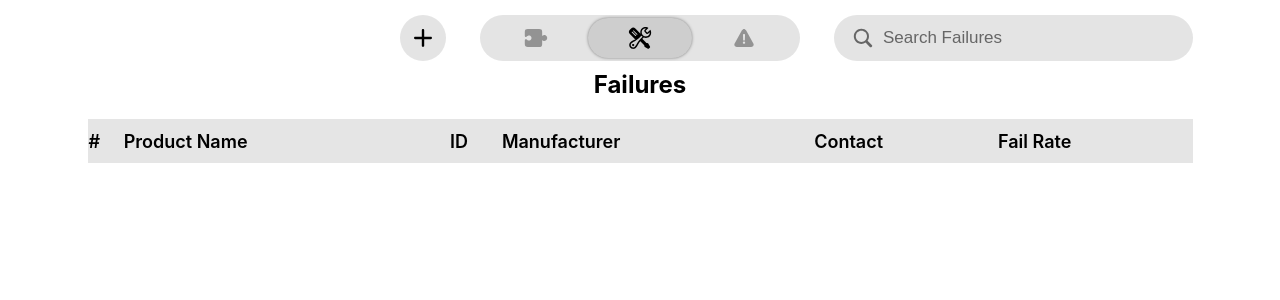
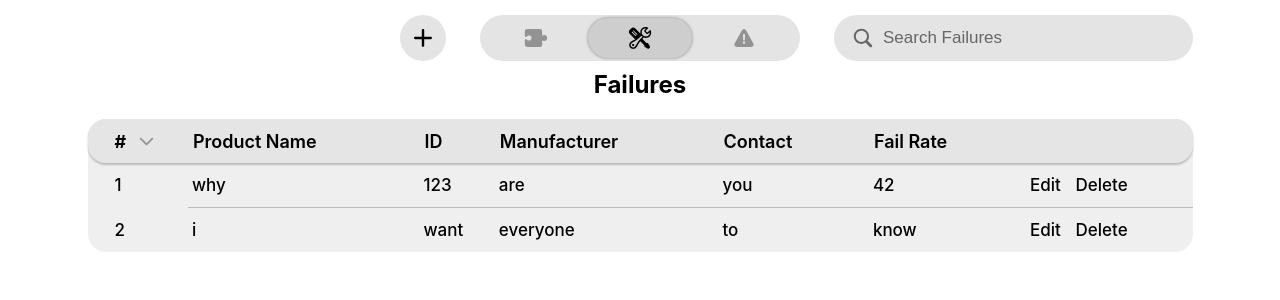
Before and after one commit to LegitMichel777/tesladata, a React (Create React App) app: page / in a window 1280 px wide. Shown: the top 300 px of the page. Built offline with nearby package versions, Linux system fonts and the light colour scheme.

Commit message:
Added functioning table view

```diff
--- a/src/App.css
+++ b/src/App.css
@@ -23,6 +23,7 @@
 .segmentedControlOptionSelected {
     background-color: #CECECE;
     box-shadow: 0 0 3px #7F7F7F;
+    z-index: 5;
 }
 .segmentedControlOptionDeselected:hover {
     background-color: #D7D7D7;
@@ -125,21 +126,3 @@
     width: 30px;
     height: 30px;
 }
-
-th {
-    font-size: 18px;
-    font-weight: 600;
-}
-
-#MainTable {
-    width: 100%;
-    margin-top: 20px;
-    border-collapse: collapse;
-}
-
-#TableHeader {
-    background-color: #E5E5E5;
-    height: 44px;
-    width: 100%;
-    text-align: left;
-}
--- a/src/App.js
+++ b/src/App.js
@@ -1,16 +1,49 @@
 import './App.css';
+import './Table.css';
 import React, { useState } from "react";
 import ComponentIcon from './icons/component.svg'
 import FailureIcon from './icons/failures.svg'
 import ModeIcon from './icons/modes.svg'
 import SearchIcon from './icons/magnifying.svg'
 import PlusIcon from './icons/plus.svg'
+import ArrowUp from './icons/arrowup.svg'
+import ArrowDown from './icons/arrowdown.svg'
+
+class componentsData {
+    constructor(dbid, productname, id, manufacturer, contact, failrate) {
+        this.dbid = dbid;
+        this.productname = productname;
+        this.id = id;
+        this.manufacturer = manufacturer;
+        this.contact = contact;
+        this.failrate = failrate;
+    }
+    describe() {
+        return ["Product Name", "ID", "Manufacturer", "Contact", "Fail Rate"];
+    }
+    getids() {
+        return ["productname", "id", "manufacturer", "contact", "failrate"];
+    }
+    getData() {
+        return [this.productname, this.id, this.manufacturer, this.contact, this.failrate];
+    }
+}
 
 class App extends React.Component {
     constructor(props) {
         super(props);
         this.state = {
-            currentSelectedMenuItem: "failures"
+            currentSelectedMenuItem: "failures",
+            sortedColumn: {
+                components: "Num",
+                failures: "Num",
+                modes: "Num"
+            },
+            sortMethodAscending: {
+                components: true,
+                failures: true,
+                modes: true
+            }
         };
     }
     changeCurrentSelectedMenuItem = (val) => {
@@ -25,38 +58,124 @@ class App extends React.Component {
                     <div id="topMenuContainer">
                         <TopMenu currentSelectedMenuItem={this.state.currentSelectedMenuItem} setSelectedMenuItem={this.changeCurrentSelectedMenuItem} />
                     </div>
-                    <MainTable />
+                    <MainTable sortedColumn={this.state.sortedColumn[this.state.currentSelectedMenuItem]} sortMethodAscending={this.state.sortMethodAscending[this.state.currentSelectedMenuItem]} setSortMethod={(method, ascending) => {
+                        this.setState({
+                            sortedColumn: {
+                                components: (this.state.currentSelectedMenuItem === "components" ? method : this.state.sortedColumn['components']),
+                                failures: (this.state.currentSelectedMenuItem === "failures" ? method : this.state.sortedColumn['failures']),
+                                modes: (this.state.currentSelectedMenuItem === "modes" ? method : this.state.sortedColumn['modes'])
+                            }, sortMethodAscending: {
+                                components: (this.state.currentSelectedMenuItem === "components" ? ascending : this.state.sortedColumn['components']),
+                                failures: (this.state.currentSelectedMenuItem === "failures" ? ascending : this.state.sortedColumn['failures']),
+                                modes: (this.state.currentSelectedMenuItem === "modes" ? ascending : this.state.sortedColumn['modes'])
+                            }
+                        })
+                    }}/>
                 </div>
             </div>
         );
     }
 }
 
+class TableSeparator extends React.Component {
+    render() {
+        let children = Array(this.props.multiples);
+        children[0]=(<td key={"TableSeparator0"}>
+            <div className="tdTableSeparatorHead" />
+        </td>);
+        for (let i=1;i<this.props.multiples;i++) {
+            children[i]=<td key={"TableSeparator"+i}>
+                <div className="tdTableSeparator" />
+            </td>
+        }
+        return React.createElement('tr', null, children);
+    }
+}
+
+class TableHeaderItem extends React.Component {
+    render() {
+        // parameters: what to display, my id, the currently being sorted id, which way its being sorted
+        let iAmSort=this.props.myId===this.props.curSortId;
+        return <th onClick={() => {
+            if (iAmSort) {
+                this.props.setSortMethod(this.props.myId, !this.props.curSortMode);
+            } else {
+                this.props.setSortMethod(this.props.myId, true);
+            }
+        }} className={"TableHeaderTh"}>
+            <div className={"tableHeaderItem"+(iAmSort ? "Highlighted" : "Unhighlighted")}>
+                <div>{ this.props.displayItem }</div>
+                <div className={"tableHeaderSort"+(iAmSort ? "" : " tableHeaderHidden")}>
+                    <img src={ getIcon(this.props.curSortMode ? "DownArrow" : "UpArrow") } alt={"Sorting Icon"}/>
+                </div>
+            </div>
+        </th>
+    }
+}
+
+class TableHeader extends React.Component {
+    render() {
+        let headerData=this.props.headerData.describe();
+        headerData.unshift("#");
+        let headerDataIds=this.props.headerData.getids();
+        headerDataIds.unshift("Num");
+        let children=Array(headerData.length + 3);
+        for (let i=0;i<headerData.length;i++) {
+            children[i]=React.createElement(TableHeaderItem, {displayItem: headerData[i], myId: headerDataIds[i], curSortId: this.props.sortedColumn, curSortMode: this.props.sortMethodAscending, key: "HeaderItem"+headerDataIds[i], setSortMethod: this.props.setSortMethod}, null)
+        }
+        children[headerData.length+1]=<th key={"HeaderItemEditPlaceholder"}/>;
+        children[headerData.length+2]=<th key={"HeaderItemDeletePlaceholder"}/>;
+        return React.createElement('tr', {id: 'TableHeader'}, children);
+    }
+}
+
+class TableRow extends React.Component {
+    render() {
+        let rowData=this.props.rowData;
+        let children=Array(rowData.length+3);
+        children[0]=<td key={"num"}>{this.props.rowNumber}</td>;
+        for (let i=1;i<=rowData.length;i++) {
+            children[i]=React.createElement('td', {key: this.props.rowIds[i-1]}, rowData[i-1]);
+        }
+        children[rowData.length+1]=<td key={"edit"}>Edit</td>;
+        children[rowData.length+2]=<td key={"delete"}>Delete</td>;
+        return React.createElement('tr', {className: 'TableRow'}, children);
+    }
+}
+
+let mockCompData=[new componentsData(2, "why", "123", "are", "you", "42"), new componentsData(3, "i", "want", "everyone", "to", "know")];
+
 class MainTable extends React.Component {
+    tableData = mockCompData;
     render() {
+        let tableElements=Array(this.tableData.length*2-1);
+        let tableMultiples=this.tableData[0].getData().length;
+        let tableIds=this.tableData[0].getids();
+        for (let i=0;i<this.tableData.length;i++) {
+            tableElements[2*i]=<TableRow rowIds={tableIds} rowData={this.tableData[i].getData()} rowNumber={i+1} key={"tableRow"+this.tableData[i].dbid}/>;
+            if (i !== this.tableData.length-1) {
+                tableElements[2*i+1] = <TableSeparator multiples={tableMultiples+3} key={"tableSeparator"+this.tableData[i].dbid}/>
+            }
+        }
         return (
-            <table id="MainTable">
-                <tr id="TableHeader">
-                    <th>#</th>
-                    <th>Product Name</th>
-                    <th>ID</th>
-                    <th>Manufacturer</th>
-                    <th>Contact</th>
-                    <th>Fail Rate</th>
-                </tr>
-            </table>
+            <div id="tableContainer">
+                <div id="TableShadow" />
+                <table id="MainTable">
+                    <thead>
+                        <TableHeader headerData={this.tableData[0]} sortedColumn={this.props.sortedColumn} sortMethodAscending={this.props.sortMethodAscending} setSortMethod={this.props.setSortMethod}/>
+                    </thead>
+                    <tbody>
+                        {tableElements}
+                    </tbody>
+                </table>
+            </div>
         )
     }
 }
 
-const MenuItems = {
-    component: "component",
-    failures: "failures",
-    modes: "modes"
-};
 function getDisplayName(menuItem) {
     switch (menuItem) {
-        case "component":
+        case "components":
             return "Components";
         case "failures":
             return "Failures";
@@ -75,18 +194,18 @@ class TopMenu extends React.Component {
         return (
             <div id="topMenu">
                 <div id="topMenuMainSection">
-                    <div class="topSegEqual">
+                    <div className="topSegEqual">
                         <AddButton />
                     </div>
                     <div id="mainSegmentedControl">
-                        <MenuItem currentSelectedMenuItem={this.props.currentSelectedMenuItem} myMenuItem={"component"}
-                                  onClick={() => this.handleMenuPress("component")}/>
+                        <MenuItem currentSelectedMenuItem={this.props.currentSelectedMenuItem} myMenuItem={"components"}
+                                  onClick={() => this.handleMenuPress("components")}/>
                         <MenuItem currentSelectedMenuItem={this.props.currentSelectedMenuItem} myMenuItem={"failures"}
                                   onClick={() => this.handleMenuPress("failures")}/>
                         <MenuItem currentSelectedMenuItem={this.props.currentSelectedMenuItem} myMenuItem={"modes"}
                                   onClick={() => this.handleMenuPress("modes")}/>
                     </div>
-                    <div class="topSegEqual">
+                    <div className="topSegEqual">
                         <SearchField currentSelectedMenuItem={this.props.currentSelectedMenuItem}/>
                     </div>
                 </div>
@@ -102,8 +221,8 @@ class SearchField extends React.Component {
     render() {
         return (
             <div id="mainSearchField">
-                <img id="searchIcon" src={ getIcon("search") }/>
-                <input type="text" class="beautiful-textfield" placeholder={"Search "+getDisplayName(this.props.currentSelectedMenuItem)}/>
+                <img id="searchIcon" src={ getIcon("search") } alt={"Search Icon"}/>
+                <input type="text" className="beautiful-textfield" placeholder={"Search "+getDisplayName(this.props.currentSelectedMenuItem)}/>
             </div>
         )
     }
@@ -114,7 +233,7 @@ class AddButton extends React.Component {
         return (
             <div id="addCircle">
                 <div id="innerAddCircle">
-                    <img id="plusIcon" src={ getIcon("plus") }/>
+                    <img id="plusIcon" src={ getIcon("plus") } alt={"Plus Icon"}/>
                 </div>
             </div>
         )
@@ -123,7 +242,7 @@ class AddButton extends React.Component {
 
 function getIcon(name) {
     switch (name) {
-        case "component":
+        case "components":
             return ComponentIcon;
         case "failures":
             return FailureIcon;
@@ -133,6 +252,10 @@ function getIcon(name) {
             return SearchIcon;
         case "plus":
             return PlusIcon;
+        case "UpArrow":
+            return ArrowUp;
+        case "DownArrow":
+            return ArrowDown;
     }
 }
 
@@ -141,33 +264,15 @@ class MenuItem extends React.Component {
     render() {
         const myItemSelected = this.props.myMenuItem === this.props.currentSelectedMenuItem;
         return (
-            <div class={"segmentedControlOption segmentedControlOption" + (myItemSelected ? "Selected":"Deselected")} onClick={ this.props.onClick }>
-                <div class={"segmentedControlImageWrapper "+(myItemSelected ? "segmentedItemSelected" : "segmentedItemDeselected")}>
-                    <img class={ "segmentedControlIcon" } src={ getIcon(this.props.myMenuItem) }/>
+            <div className={"segmentedControlOption segmentedControlOption" + (myItemSelected ? "Selected":"Deselected")} onClick={ this.props.onClick }>
+                <div className={"segmentedControlImageWrapper "+(myItemSelected ? "segmentedItemSelected" : "segmentedItemDeselected")}>
+                    <img className={ "segmentedControlIcon" } src={ getIcon(this.props.myMenuItem) }/>
                 </div>
             </div>
         );
     }
 }
 
-class componentData {
-    constructor(dbid, productname, id, manufacturer, contact, failrate) {
-        this.dbid = dbid;
-        this.productname = productname;
-        this.id = id;
-        this.manufacturer = manufacturer;
-        this.contact = contact;
-        this.failrate = failrate;
-    }
-    describe() {
-        return ["Product Name", "ID", "Manufacturer", "Contact", "Fail Rate"];
-    }
-    getData() {
-        return [this.productname, this.id, this.manufacturer, this.contact, this.failrate];
-    }
-}
-
-let mockCompData=[new componentData(2, "why", "123", "are", "you", "42")];
 class failures {
     constructor(componentid, failmode) {
 
--- /dev/null
+++ b/src/Table.css
@@ -0,0 +1,96 @@
+.tableHeaderItemUnhighlighted {
+    font-size: 18px;
+    font-weight: 600;
+}
+
+.tableHeaderItemHighlighted {
+    font-size: 18px;
+    font-weight: 700;
+}
+
+#MainTable {
+    width: 100%;
+    border-collapse: collapse;
+    border-radius: 18px;
+}
+
+td {
+    font-weight: 500;
+    font-size: 17px;
+}
+
+.TableRow, #TableHeader, #TableShadow {
+    height: 44px;
+}
+
+#TableHeader {
+    background-color: #E5E5E5;
+    width: 100%;
+    text-align: left;
+}
+
+tr th:first-child {
+    -moz-border-radius-topleft: 18px;
+    -moz-border-radius-bottomleft: 18px;
+    -webkit-border-top-left-radius: 18px;
+    -webkit-border-bottom-left-radius: 18px;
+    padding-left: 27px;
+}
+.TableRow td:first-child, tr th:first-child {
+    padding-left: 27px;
+}
+
+tr th:last-child {
+    -moz-border-radius-topright: 18px;
+    -moz-border-radius-bottomright: 18px;
+    -webkit-border-top-right-radius: 18px;
+    -webkit-border-bottom-right-radius: 18px;
+}
+.TableRow td:last-child, tr th:last-child {
+    padding-right: 27px;
+}
+
+#tableContainer {
+    border-radius: 18px;
+    width: 100%;
+    background-color: #EFEFEF;
+    margin-top: 20px;
+    position: relative;
+}
+#TableShadow {
+    width: 100%;
+    position: absolute;
+    z-index:5000;
+    box-shadow: 0 2px 2px #BCBCBC;
+    border-radius: 18px;
+    pointer-events: none;
+}
+
+.tdTableSeparator {
+    background-color: #BABABA;
+    width: 100%;
+    height: 1px;
+}
+.tdTableSeparatorHead {
+    background-color: #BABABA;
+    width: 4px;
+    height: 1px;
+    float: right;
+}
+td {
+    padding:0;
+}
+
+.tableHeaderItemHighlighted, .tableHeaderItemUnhighlighted {
+    display: flex;
+    align-items: center;
+}
+
+.tableHeaderSort {
+    width: 21px;
+    height: 21px;
+    padding-left: 10px;
+}
+.tableHeaderHidden {
+    opacity: 0;
+}
```
Also changed, not shown: src/icons/arrowdown.svg (added), src/icons/arrowup.svg (added).
